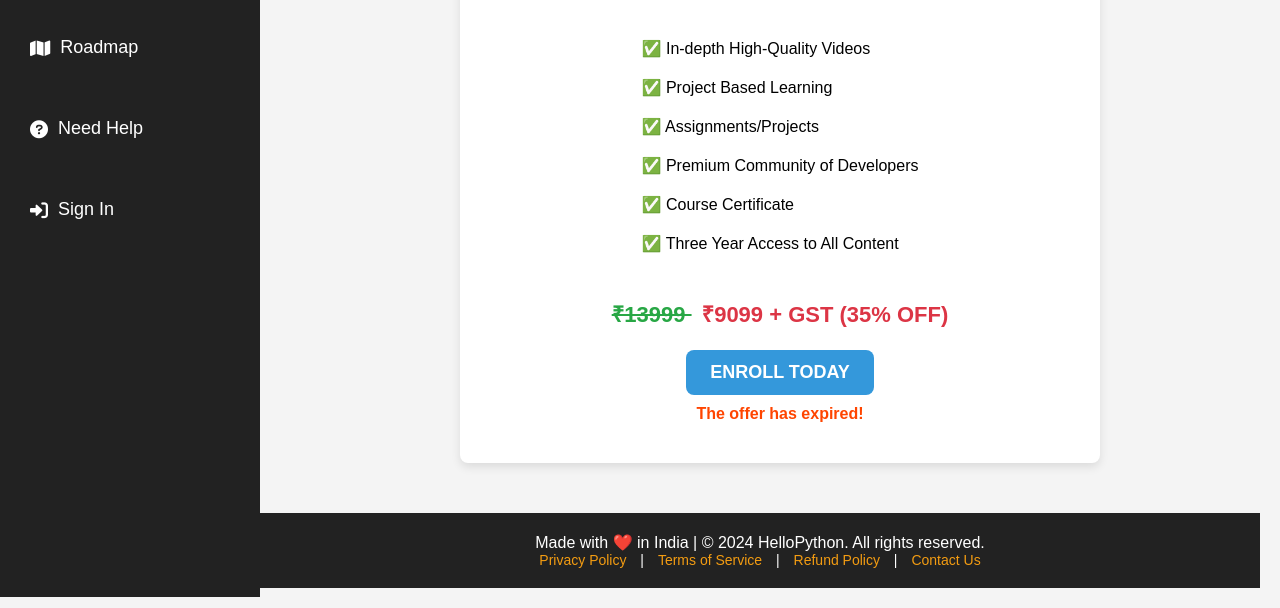
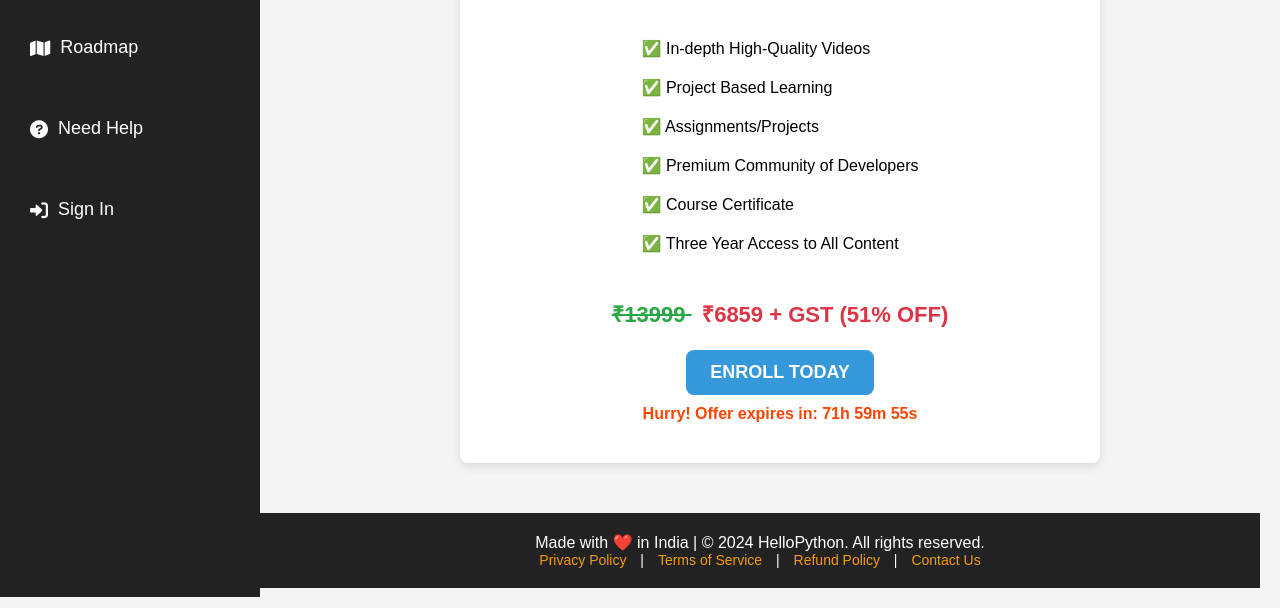
Before and after one commit to Hello-python1/HelloPython, a plain HTML site: page index.html in a window 1280 px wide. Shown: the part 243-851 px from the top of the page. Drawn offline with Linux system fonts and the light colour scheme.

Commit message:
Update index.html

```diff
--- a/index.html
+++ b/index.html
@@ -45,7 +45,7 @@
                     <li>✅ Course Certificate</li>
                     <li>✅ Three Year Access to All Content</li>
                 </ul>
-                <p class="price">₹9099 + GST (35% OFF)</p>
+                <p class="price">₹6859 + GST (51% OFF)</p>
                 <a href="payment.html" class="enroll-button">ENROLL TODAY</a>
 
                 <!-- Timer -->
@@ -65,16 +65,22 @@
         </footer>
     </div>
 
-    <!-- Insert the timer script directly here -->
+    <!-- Timer Script for 3-Day Countdown -->
     <script>
         document.addEventListener('DOMContentLoaded', function () {
-            // Set the fixed target end time for 32 hours from 10:21 PM on 18-10-2024
-            const countdownEndTime = new Date('2024-10-20T06:21:00').getTime(); // End time: 6:21 AM on 20-10-2024
+            // Get the current date and time
+            const now = new Date().getTime();
+
+            // Add 3 days (72 hours) in milliseconds
+            const threeDaysInMillis = 3 * 24 * 60 * 60 * 1000;
+
+            // Calculate the countdown end time (3 days from now)
+            const countdownEndTime = now + threeDaysInMillis;
 
             // Update the countdown every 1 second
             const interval = setInterval(function () {
-                const now = new Date().getTime();
-                const distance = countdownEndTime - now;
+                const currentTime = new Date().getTime();
+                const distance = countdownEndTime - currentTime;
 
                 // Time calculations for total hours, minutes, and seconds
                 const totalHours = Math.floor(distance / (1000 * 60 * 60)); // Total hours left
```
